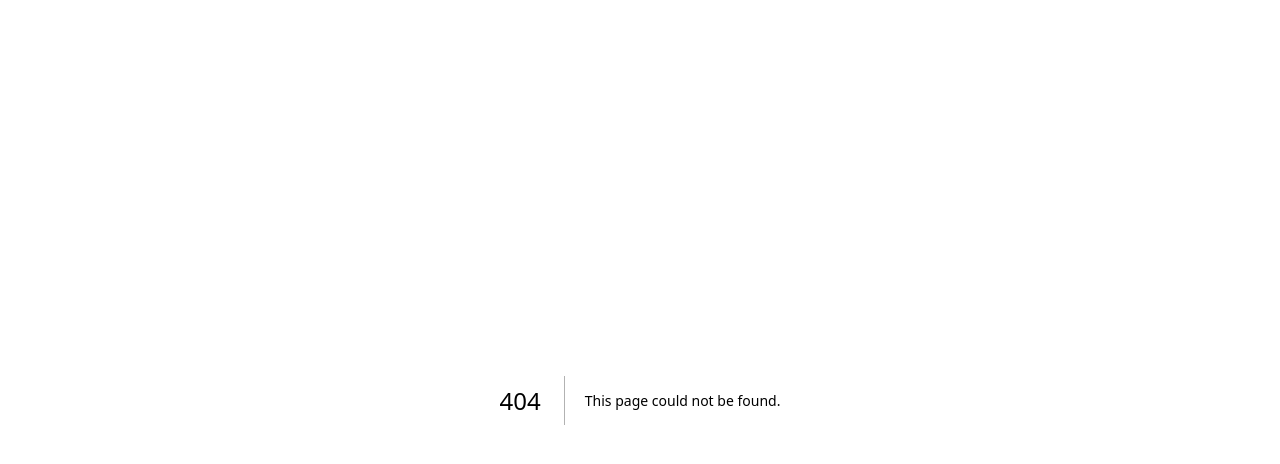
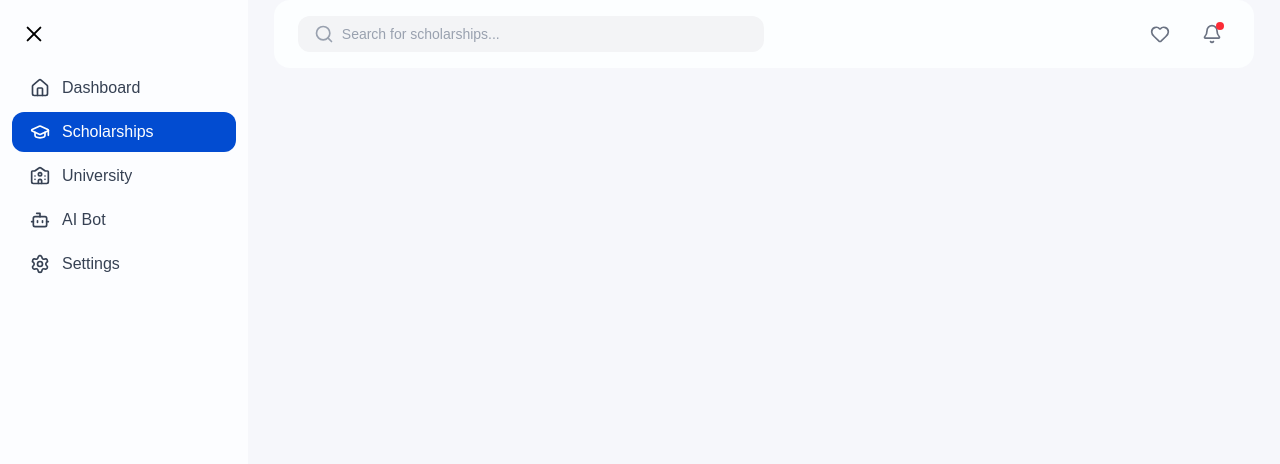
Before and after one commit to Emirkhan-Sharshenov/ScholarizePath, a Next.js app: page /scholarships in a window 1280 px wide. Before the commit this address had no page. Shown: the top 464 px of the page. Built offline with nearby package versions, Linux system fonts and the light colour scheme; what @mui/material-nextjs would draw is missing.

Commit message:
Add layout and pages

```diff
--- /dev/null
+++ b/app/(dashboard)/aibot/page.tsx
@@ -0,0 +1,9 @@
+import React from 'react'
+
+function page() {
+  return (
+    <div>page</div>
+  )
+}
+
+export default page
--- a/app/dashboard/page.tsx
+++ b/app/(dashboard)/dashboard/page.tsx
@@ -1,13 +1,11 @@
-import Sidebar from "../components/Sidebar";
-import SearchBar from "../components/Searchbar";
-import MapCard from "../components/MapCard";
-import TopUniversitiesCard from "../components/TopUniversitiesCard";
+import Sidebar from "../../components/Sidebar";
+import SearchBar from "../../components/SearchbarDashboard";
+import MapCard from "../../components/MapCard";
+import TopUniversitiesCard from "../../components/TopUniversitiesCard";
 
 export default function Page() {
   return (
-    <div className="flex min-h-screen bg-[#F7F8FC]">
-      <Sidebar />
-
+    <div className="bg-[rgb(246,247,251)]">
       <div className="flex-1 flex flex-col">
         <SearchBar />
 
@@ -19,6 +17,6 @@ export default function Page() {
         </main>
 
       </div>
-    </div>
+      </div>
   );
 }
--- /dev/null
+++ b/app/(dashboard)/layout.tsx
@@ -0,0 +1,16 @@
+import Sidebar from "../components/Sidebar";
+
+export default function DashboardLayout({
+    children,
+}: {
+    children: React.ReactNode;
+}) {
+    return (
+        <div className="flex">
+            <Sidebar />
+            <main className="flex-1">
+                {children}
+            </main>
+        </div>
+    );
+}
--- /dev/null
+++ b/app/(dashboard)/scholarships/page.tsx
@@ -0,0 +1,16 @@
+import React from 'react'
+import SearchBar from '@/app/components/SearchbarScholarships'
+
+function page() {
+  return (
+    <div className='min-h-screen bg-[rgb(246,247,251)]'>
+      <div className="flex-1 flex flex-col">
+        <SearchBar />
+
+
+      </div>
+    </div>
+  )
+}
+
+export default page
--- /dev/null
+++ b/app/(dashboard)/universities/page.tsx
@@ -0,0 +1,9 @@
+import React from 'react'
+
+function page() {
+  return (
+    <div>page</div>
+  )
+}
+
+export default page
--- /dev/null
+++ b/app/components/SearchbarScholarships.tsx
@@ -0,0 +1,38 @@
+"use client"
+
+import { Search, Heart, Bell } from "lucide-react";
+
+function SearchBar() {
+    return (
+        <div className="flex justify-center">
+            <header className="h-17 w-[95%] rounded-2xl bg-[rgb(252,254,255)] px-6 flex items-center justify-between">
+                <div className="flex items-center gap-2 rounded-xl bg-gray-100 px-4 py-2 w-[50%] ">
+                    <Search className="h-5 w-5 text-gray-400 shrink-0" />
+                    <input
+                        type="text"
+                        placeholder="Search for scholarships..."
+                        className="w-full bg-transparent text-sm text-gray-700 outline-none placeholder:text-gray-400"
+                    />
+                </div>
+
+                <div className="flex items-center gap-4 pl-4">
+                    <button
+                        aria-label="Favorites"
+                        className="rounded-full p-2 text-gray-500 transition-colors duration-200 hover:bg-gray-100 hover:text-red-500"
+                    >
+                        <Heart className="h-5 w-5" />
+                    </button>
+                    <button
+                        aria-label="Notifications"
+                        className="relative rounded-full p-2 text-gray-500 transition-colors duration-200 hover:bg-gray-100 hover:text-[rgb(2,76,209)]"
+                    >
+                        <Bell className="h-5 w-5" />
+                        <span className="absolute right-1.5 top-1.5 h-2 w-2 rounded-full bg-red-500" />
+                    </button>
+                </div>
+            </header>
+        </div>
+    );
+}
+
+export default SearchBar;
--- a/app/components/Sidebar.tsx
+++ b/app/components/Sidebar.tsx
@@ -3,13 +3,13 @@
 import Link from "next/link";
 import { usePathname } from "next/navigation";
 import { useState } from "react";
-import { Home, GraduationCap, BookOpen, Trophy, Settings } from "lucide-react";
+import { Home, GraduationCap, University, Bot, Settings } from "lucide-react";
 
 const NAV_ITEMS = [
   { href: "/dashboard", label: "Dashboard", icon: Home },
   { href: "/scholarships", label: "Scholarships", icon: GraduationCap },
-  { href: "/tasks", label: "Tasks", icon: BookOpen },
-  { href: "/leaderboard", label: "Leaderboard", icon: Trophy },
+  { href: "/universities", label: "University", icon: University },
+  { href: "/aibot", label: "AI Bot", icon: Bot },
   { href: "/settings", label: "Settings", icon: Settings },
 ];
 
--- a/app/components/WorldMap.tsx
+++ b/app/components/WorldMap.tsx
@@ -306,31 +306,20 @@ export default function WorldMap() {
                         zIndex: 9999,
                         left: hoveredCountry.x + 20,
                         top: hoveredCountry.y - 20,
-                        width: 288,
                         borderRadius: 16,
-                        backgroundColor: "blue",
+                        backgroundColor: "white",
                         padding: 20,
-                        boxShadow: "0 10px 30px rgba(0,0,0,0.25)",
                         pointerEvents: "none",
                     }}
                 >
-                    <h2 style={{ fontSize: 20, fontWeight: 700, margin: 0 }}>
+                    <h2 style={{ fontSize: 15, fontWeight: 700, margin: 0 }}>
                         {hoveredCountry.name}
                     </h2>
-                    <p style={{ color: "#6b7280" }}>Top universities</p>
-                    <button
-                        style={{
-                            marginTop: 16,
-                            width: "100%",
-                            borderRadius: 12,
-                            backgroundColor: "#2563eb",
-                            color: "white",
-                            padding: "8px 0",
-                            border: "none",
-                        }}
-                    >
+                    <p style={{ color: "#6b7280", fontSize: 12 }}>Top universities</p>
+                    <button className="mt-4 w-full rounded-xl bg-[rgb(220,231,251)] py-2 text-[rgb(33,94,201)]">
                         Explore
                     </button>
+
                 </div>
             )}
         </div>
--- a/app/components/WorldMapFilter.tsx
+++ b/app/components/WorldMapFilter.tsx
@@ -3,7 +3,7 @@ import React from 'react'
 function WorldMapFilter() {
     return (
         <div className="h-full w-full">
-            <div className="h-full w-full rounded-3xl bg-white ">
+            <div className="h-full w-full rounded-3xl bg-white">
             </div>
         </div>
     );
```
Also changed, not shown: app/components/ScholarshipsFilter.tsx (added), app/components/SearchbarDashboard.tsx (renamed from app/components/Searchbar.tsx).
